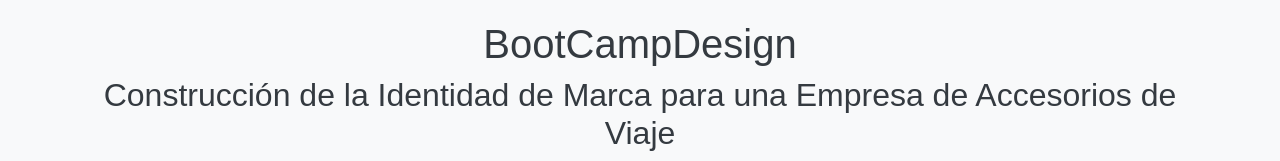
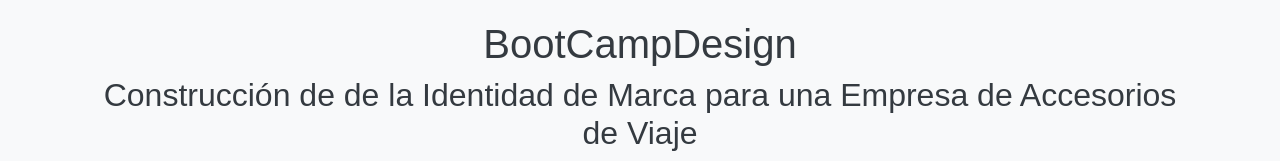
Before and after one commit to Scr1ptechnick/DesignFashion, a plain HTML site: page index.html in a window 1280 px wide. Shown: the top 161 px of the page. Drawn offline with nearby package versions, Linux system fonts and the light colour scheme.

Commit message:
Update index.html

```diff
--- a/index.html
+++ b/index.html
@@ -42,7 +42,7 @@
 <body>
     <div class="container">
         <h1>BootCampDesign</h1>
-        <h2>Construcción de la Identidad de Marca para una Empresa de Accesorios de Viaje</h2>
+        <h2>Construcción de de la Identidad de Marca para una Empresa de Accesorios de Viaje</h2>
 
         <img src="https://github.com/Scr1ptechnick/DesignFashion/blob/main/Dama_con_maletas_DesignFashion.jpg?raw=true"
              class="img-fluid" alt="Dama con Maletas">
```
